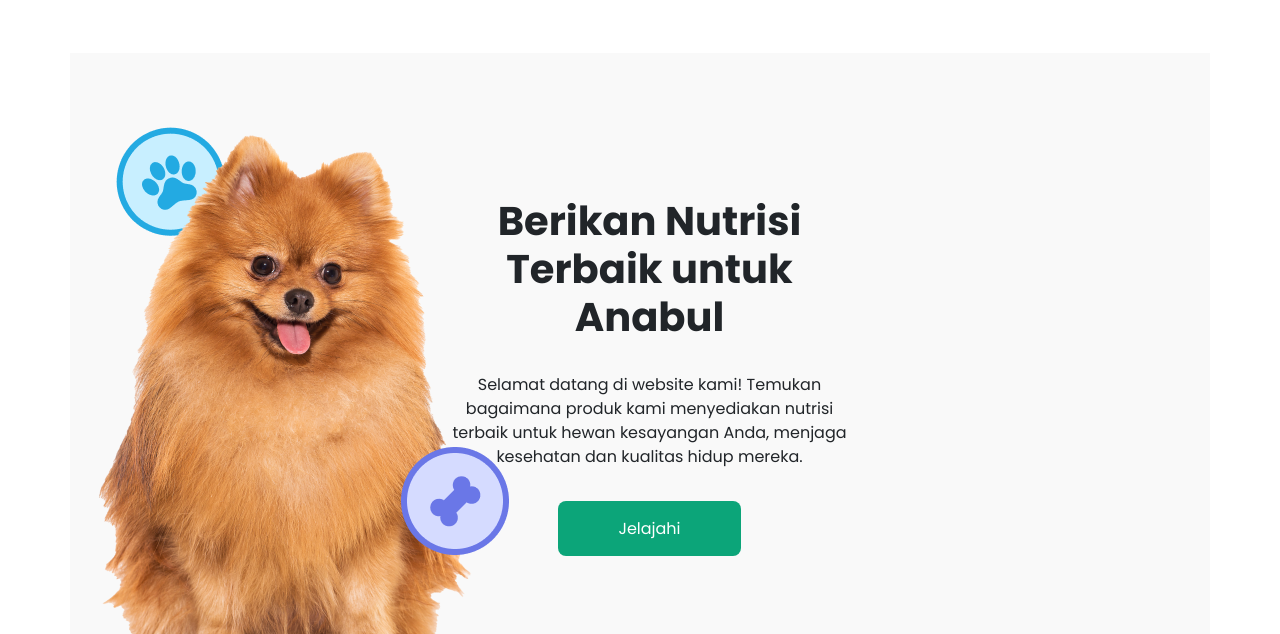
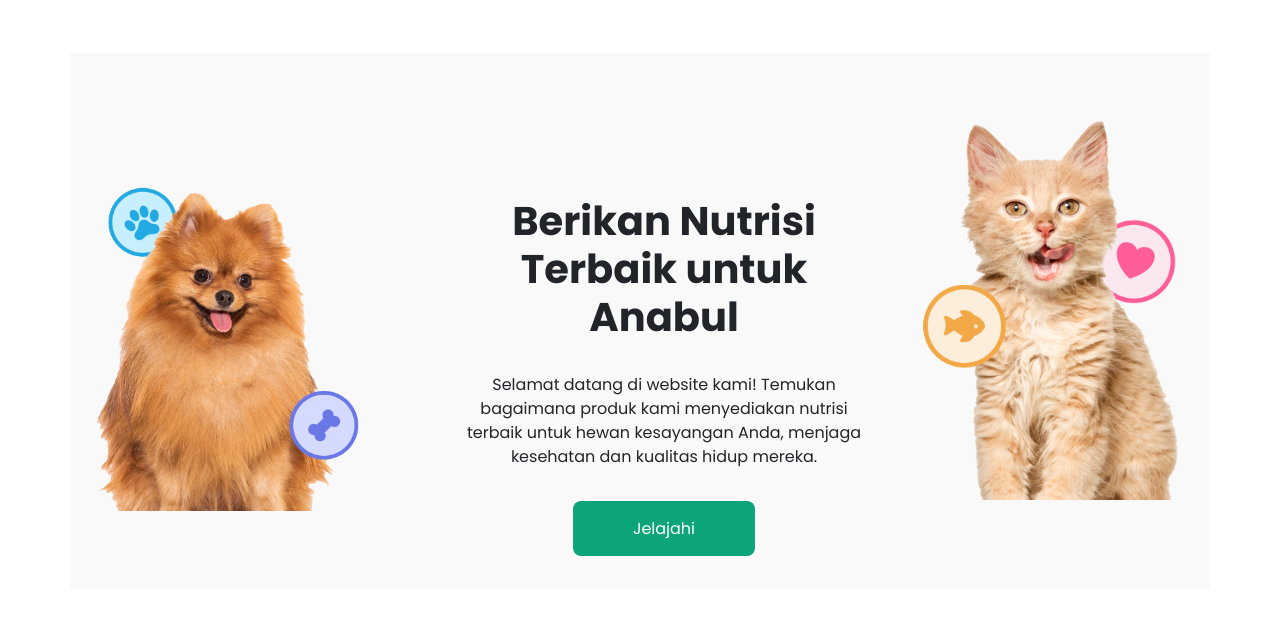
Before and after one commit to liyan-227/Harvest, a plain HTML site: page index.html in a window 1280 px wide. Shown: the part 71-705 px from the top of the page. Drawn offline with nearby package versions, Linux system fonts and the light colour scheme.

Commit message:
fix margin image

```diff
--- a/css/style.css
+++ b/css/style.css
@@ -46,6 +46,10 @@
   border-radius: 8px;
   gap: 10px;
   background: #0CA579;
+}
 
-
-}
+@media only screen and (min-width: 1200px) {
+  .image-anjing{
+   margin-top: 70px;
+  }
+ }
--- a/index.html
+++ b/index.html
@@ -43,9 +43,12 @@
   </div>
 <!-- header-->
     <header class="container" id="beranda" style="background: #F9F9F9;">
-        <div class="container-fluid mt-lg-5 mt-lg-5 pt-lg-5 mb-5 align-items-center">
+        <div class="container mt-lg-5 mt-lg-5 pt-lg-5 mb-5 align-items-center">
           <div class="row">
-              <div class="col-3"><img src="asset/img/Anjing.png" alt="Gambar Anjing"></div>
+              <div class="col" >
+               <img class="img-fluid image-anjing" src="asset/img/Anjing.png" alt="Gambar Anjing" >
+              </div>
+
               <div class="col-5 ms-lg-5 mt-lg-5 text-center">
                 <h1 class="ms-lg-3 mt-lg-5"><strong>Berikan Nutrisi Terbaik
                   untuk Anabul
@@ -55,8 +58,8 @@
                   <a class="button text-decoration-none text-center text-white" href="#">Jelajahi<i class="bi bi-arrow-right"></i></a>
                 </div>
               </div>
-              <div class="col">
-              <div class="col-3 ms-lg-2 mt-3"><img src="asset/img/Kucing.png" alt="Gambar Kucing"></div>
+              <div class="col ms-lg-3">
+             <img class="img-fluid" src="asset/img/Kucing.png" alt="Gambar Kucing" >
               </div>
           </div>
         </div>
@@ -72,7 +75,7 @@
       <div class="row align-items-center">
             <div class="col ms-lg-5 mt-5">
               <div style="width: 349px;">
-                <img class="card-img-top img-fluid" src="asset/img/card1.png">
+                <img class="card-img-top img-fluid" alt="keamanan teruji" src="asset/img/card1.png">
                   <div>
                     <h5 class="mt-3" style="color: #2C3633;">Keamanan Teruji</h5>
                     <p class="mt-3" style="color:#5C7184;">Produk kami memberikan jaminan keamanan yang teruji dan terpercaya melalui serangkaian uji kualitas untuk memastikan keamanan untuk anabul.</p>
@@ -82,7 +85,7 @@
 
               <div class="col mt-5">
               <div style="width: 349px;">
-                <img class="card-img-top img-fluid" src="asset/img/card2.png">
+                <img class="card-img-top img-fluid" src="asset/img/card2.png" alt="teruji higienis">
                   <div>
                     <h5 class="mt-3" style="color: #2C3633;">Teruji Higenis</h5>
                     <p class="mt-3" style="color:#5C7184;">Kebersihan dan higienis adalah prioritas utama dalam setiap produk kami. Produk kami telah diuji untuk memastikan standar kebersihan yang tinggi.</p>
@@ -92,7 +95,7 @@
 
               <div class="col mt-5">
               <div style="width: 349px;">
-                <img class="card-img-top img-fluid" src="asset/img/card3.png">
+                <img class="card-img-top img-fluid" alt="anabul" src="asset/img/card3.png">
                   <div>
                     <h5 class="mt-3" style="color: #2C3633;">Berkhasiat Pada Anabul</h5>
                     <p class="mt-3" style="color:#5C7184;">Dapatkan manfaat luar biasa bagi peliharaan Anda dengan produk kami. Diformulasikan khusus untuk kesehatan hewan kesayangan Anda.</p>
```
